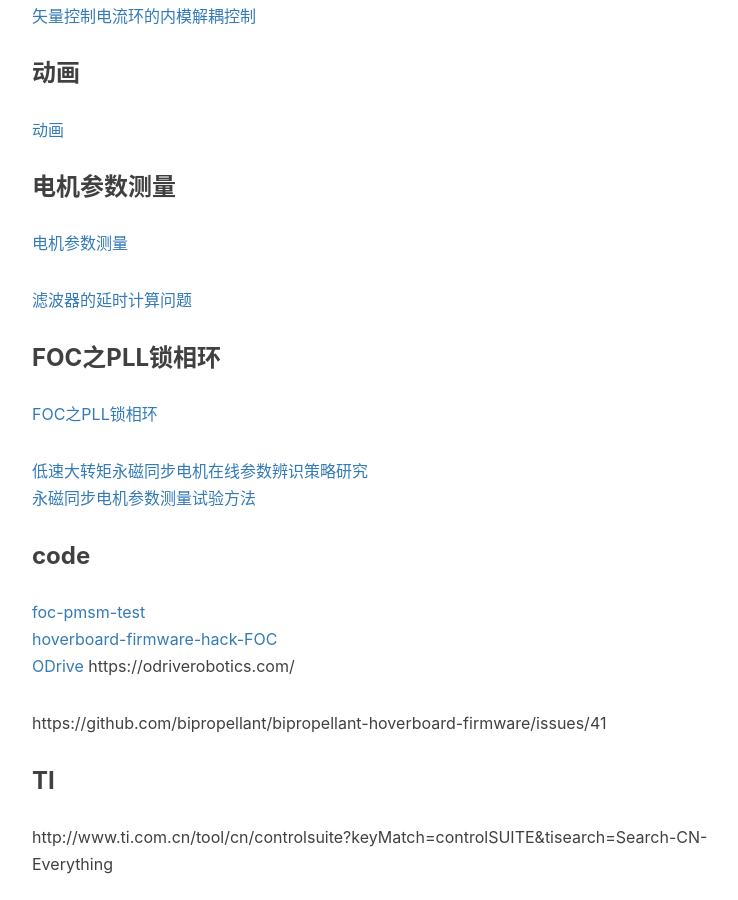
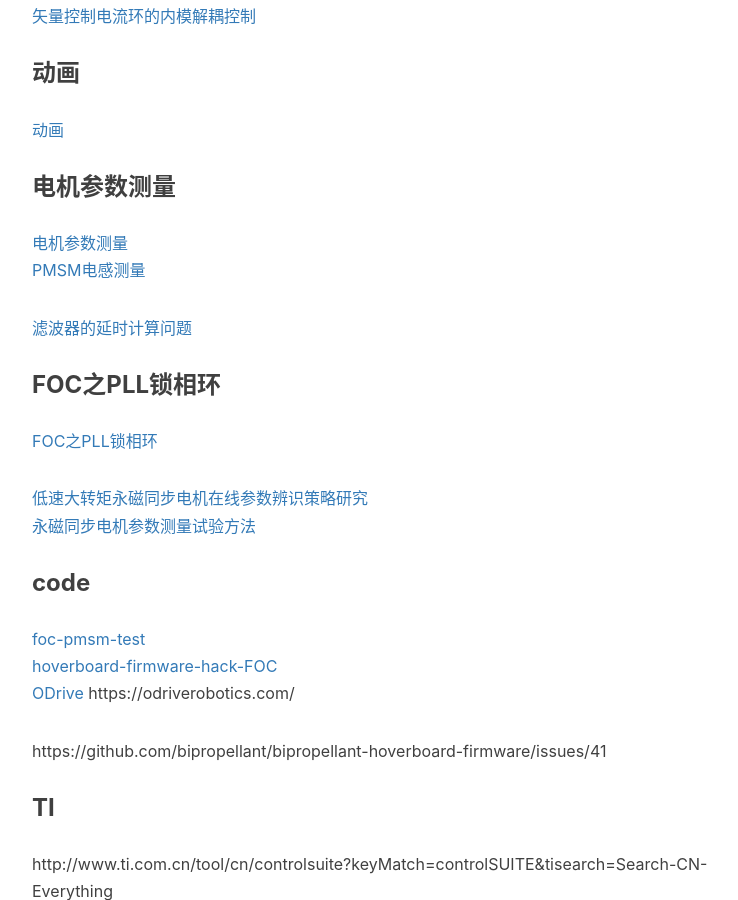
Before and after one commit to gary-robotics/dlward, a Jekyll site: the page built from _posts/2018-10-09-FOC-2018.markdown, in a window 1280 px wide and 900 px high, scrolled down 851 px. Shown: the whole window, without its empty margins (233-971 px from the left). Built offline with Jekyll 4.4.1, drawn with Linux system fonts in a browser that asks for light colours; nearby versions of some CDN libraries; comment, search, counter and statistics services are not loaded.

Commit message:
Update 2018-10-09-FOC-2018.markdown

```diff
--- a/_posts/2018-10-09-FOC-2018.markdown
+++ b/_posts/2018-10-09-FOC-2018.markdown
@@ -23,6 +23,7 @@ https://endless-sphere.com/forums/
 
 ### 电机参数测量
 [电机参数测量](https://wenku.baidu.com/view/fb2831595e0e7cd184254b35eefdc8d376ee14d6.html?rec_flag=default&sxts=1574212625812&pn=32)
+[PMSM电感测量](https://wenku.baidu.com/view/794aaad2482fb4daa48d4b04.html)
 
 
 [滤波器的延时计算问题](https://blog.csdn.net/fangbingxiao/article/details/78089073)
```
